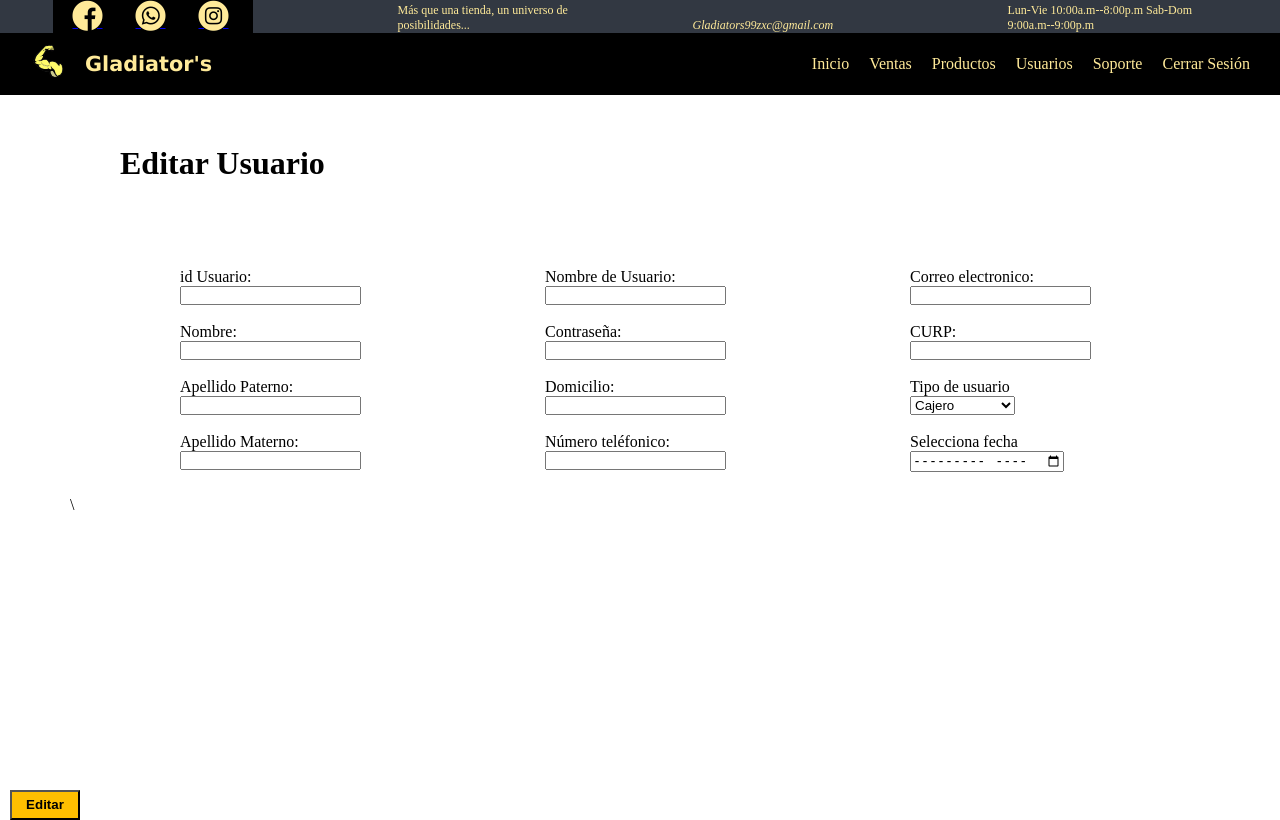
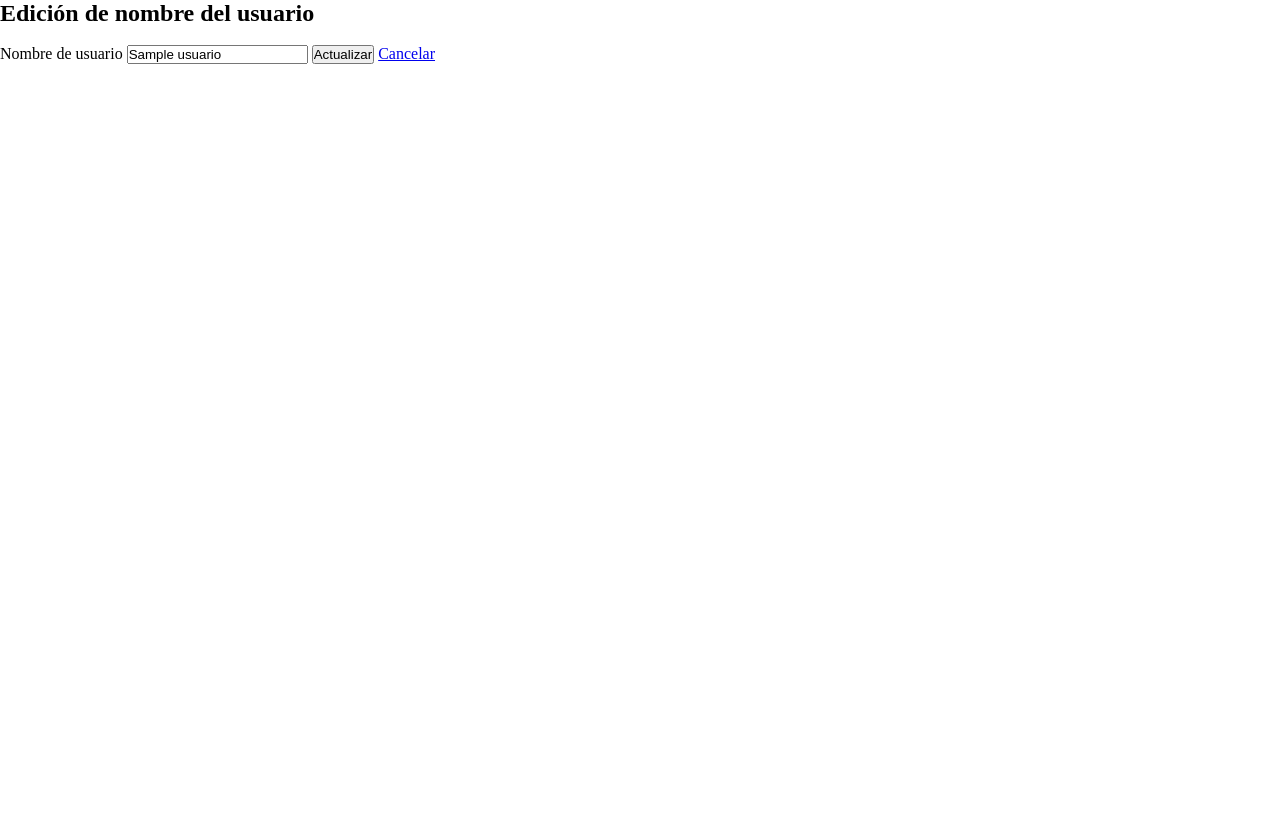
Before and after one commit to EsmeMP/gladiators_mine, a Flask app: template templates/editarUsuario.html in a window 1280 px wide. After the commit the page ends 64 px from the top, so only its background shows below. Run offline with Flask 3, Linux system fonts and the light colour scheme; the template is opened without the code that fills it: most values are stand-ins (such as "Sample title", 1, 10 or a date in 2020); some libraries are stand-ins or nearby versions.

Commit message:
Agregando registrar usuario

```diff
--- a/main.py
+++ b/main.py
@@ -1,5 +1,5 @@
 import psycopg2
-from flask import Flask, request, redirect, render_template, url_for
+from flask import Flask, request, redirect, render_template, jsonify, url_for
 # from flask_bootstrap import Bootstrap
 # from flask_wtf import FlaskForm
 # from wtforms.fields import PasswordField, StringField, SubmitField
@@ -33,6 +33,135 @@
 def consultar_usuario():
     return render_template('consultarUsuario.html')
 
+@app.route('/consultar_usuarios')
+def consultar_usuarios():
+    conn =db.conectar()
+    # crear un cursor (objeto para recorrer las tablas)
+    cursor = conn.cursor()
+    # ejecutar una consulta en postgres
+    cursor.execute('''SELECT * FROM usuario''')
+    #recuperar la informacion
+    datos = cursor.fetchall()
+    #cerrar cursos y conexion a la base de datos
+    cursor.close()
+    db.desconectar(conn)
+    return render_template('consultarUsuarios.html')
+
+
 @app.route('/registrar_usuario')
 def registrar_usuario():
     return render_template('regUsuario.html')
+
+
+
+@app.route('/registrar_usuario', methods=['POST'])
+def registrar_usuario_post():
+    nombre = request.form['nombre']
+    a_paterno = request.form['apellido_paterno']
+    a_materno = request.form['apellido_materno']
+    domicilio = request.form['domicilio']
+    numero_telefono = request.form['numero_telefonico']
+    curp = request.form['curp']
+    fecha_contratacion = request.form['date']
+    correo_electronico = request.form['correo_electronico']
+    username = request.form['nombre_usuario']
+    password = request.form['contraseña']
+    rol = request.form['tipos_de_usuario']
+
+    # Convertir rol a booleano
+    rol_booleano = True if rol == 'administrador' else False
+
+    conn = db.conectar()
+    cur = conn.cursor()
+
+    try:
+        # Inicia una transacción
+        cur.execute("BEGIN;")
+
+        # Inserta en info_empleado y obtiene el ID generado
+        cur.execute("""
+            INSERT INTO info_empleado (nombre, a_paterno, a_materno, domicilio, numero_telefono, curp, fecha_contratacion, correo_electronico)
+            VALUES (%s, %s, %s, %s, %s, %s, %s, %s)
+            RETURNING id_empleado;
+        """, (nombre, a_paterno, a_materno, domicilio, numero_telefono, curp, fecha_contratacion, correo_electronico))
+
+        resultado = cur.fetchone()
+        if resultado:
+            nuevo_id_empleado = resultado[0]
+        else:
+            raise Exception("No se pudo obtener el id_empleado generado.")
+
+        # Inserta en usuario utilizando el ID generado
+        cur.execute("""
+            INSERT INTO usuario (fk_info_empleado, username, password, rol)
+            VALUES (%s, %s, %s, %s);
+        """, (nuevo_id_empleado, username, password, rol_booleano))
+
+        # Finaliza la transacción
+        cur.execute("COMMIT;")
+
+        return render_template('regUsuario.html')
+
+    except Exception as e:
+        # En caso de error, deshace la transacción
+        conn.rollback()
+        return jsonify({"error": str(e)}), 400
+
+    finally:
+        # Cierra el cursor y la conexión
+        cur.close()
+        db.desconectar(conn)
+
+
+
+
+@app.route('/editar_usuario')
+def editar_usuario():
+    return render_template('editarUsuario.html')
+
+
+
+# CODIGO PIÑA
+#eliminar usuario
+@app.route('/delete_usuario/<int:id_usuario>', methods= ['POST'])
+def delete_usuario(id_usuario):
+    conn =db.conectar()
+
+    #crear un cursor (objeto para recorrer las tablas)#
+    cursor=conn.cursor()
+    # Borrar el registro con el id_seleccionado
+    cursor.execute('''DELETE FROM usuario' WHERE id_usuario= %s''',
+                   (id_usuario,))
+    conn.commit()
+    cursor.close()
+    db.desconectar(conn)
+    return redirect(url_for('index'))
+
+#TE MANDA A EDITAR
+@app.route('/update1_usuario/<int:id_usuario>', methods= ['POST'])
+def update1_usuario(id_usuario):
+    conn =db.conectar()
+
+    #crear un cursor (objeto para recorrer las tablas)#
+    cursor=conn.cursor()
+    # recuperar el registro del id_pais seleccionado
+    cursor.execute('''SELECT * FROM usuario WHERE id_usuario=%s''',(id_usuario,))
+    datos = cursor.fetchall()
+    cursor.close()
+    db.desconectar(conn)
+    return render_template('editar_usuario.html',datos=datos)
+
+
+#TE MANDA A ELIMINAR
+@app.route('/update2_usuario/<int:id_usuario>', methods= ['POST'])
+def update2_usuario(id_usuario):
+    nombre = request.form['nombre']
+    conn =db.conectar()
+
+    #crear un cursor (objeto para recorrer las tablas)#
+    cursor=conn.cursor()
+    cursor.execute('''UPDATE usuario SET username=%s WHERE id_usuario=%s''', (nombre, id_usuario,))
+    conn.commit()
+    cursor.close()
+    db.desconectar(conn)
+    return redirect(url_for('index'))
--- a/templates/editarUsuario.html
+++ b/templates/editarUsuario.html
@@ -3,98 +3,24 @@
 <head>
     <meta charset="UTF-8">
     <meta name="viewport" content="width=device-width, initial-scale=1.0">
-    <title>Editar Usario Gladiator's</title>
-    <link rel="stylesheet" href="../../Index_General/style.css">
-    <link rel="stylesheet" type="text/css"   href="../../styles/font/flaticon.css">
-    <link rel="stylesheet" href="../usuarioProducto CSS/editar.css">
+    <title>Editar usuario</title>
+    <link rel="stylesheet" href="../static/style/consulta_general.css">
+    <link rel="stylesheet" href="../static/style/assets/font/flaticon.css">
+    <link rel="stylesheet" href="../static/style/style.css">
 </head>
 <body>
-    <header>
-        <section class="incons-container">
-            <!-- Aqui van  los iconos de las redes sociales, eslogan, correo y horarios -->
-            <div class="incons">
-                <a href="/"><span class="flaticon-001-facebook"></span></a>
-                <a href="/"><span class="flaticon-003-whatsapp"></span></a>
-                <a href="/"><span class="flaticon-011-instagram"></span></a>
-            </div>
-            <div class="inf-p">
-                <p>Más que una tienda, un universo de posibilidades...</p>
-            </div>
-            <div class="correo-a">
-                <a href="Gladiators99zxc@gmail.com">Gladiators99zxc@gmail.com</a>
-            </div>
-            <div class="inf-p">
-                <p>Lun-Vie 10:00a.m--8:00p.m
-                Sab-Dom 9:00a.m--9:00p.m</p>
-            </div>
-        </section>
-        <nav>
-            <!-- Aqui va el logo y nombre de la tienda y el nombre de las secciones -->
-            <section class="logo-gladiators">
-                <a href="index.html"><img src="../../assets/img/Logotipo_GladiatorsTransparente.png" alt="imagen-logo"></a>
-                <h5>Gladiator's</h5>
-            </section>
-            <section class="secciones">
-                <a href="./pages/index.html">Inicio</a>
-                <a href="./pages/index.html">Ventas</a>
-                <a href="./pages/index.html">Productos</a>
-                <a href="./pages/index.html">Usuarios</a>
-                <a href="./pages/index.html">Soporte</a>
-                <a href="./pages/index.html">Cerrar Sesión</a>
-            </section>
-        </nav>
-    </header>
-    <h1>Editar Usuario</h1>
-    <br><br>
-    <main>
-        <section class="label">
-            <label for="nombre">id Usuario:</label>
-            <input type="text" id="id usuario" name="id" autocomplete="id usuario" required>
-            <br><br>
-            <label for="nombre">Nombre:</label>
-            <input type="text" id="nombre" name="nombre" autocomplete="name" required>
-            <br><br>
-            <label for="nombre">Apellido Paterno:</label>
-            <input type="double" id="apellido paterno" name="apellido paterno"" autocomplete="apellido paterno"" required>
-            <br><br>
-            <label for="nombre">Apellido Materno:</label>
-            <input type="int" id="apellido materno" name="apellido materno" autocomplete="apellido materno" required>
-            <br><br>
-        </section>
-        <section class="label">
-            <label for="nombre">Nombre de Usuario:</label>
-            <input type="int" id="nombre de usuario" name="nombre de usuario" autocomplete="nombre de usuario" required>
-            <br><br>
-            <label for="nombre">Contraseña:</label>
-            <input type="int" id="contraseña" name="contraseña" autocomplete="contraseña" required>
-            <br><br>
-            <label for="nombre">Domicilio:</label>
-            <input type="int" id="domicilio" name="domicilio" autocomplete="domicilio" required>
-            <br><br>
-            <label for="nombre">Número teléfonico:</label>
-            <input type="int" id="número teléfonico" name="número teléfonico" autocomplete="número teléfonico" required>
-            <br><br>
-        </section>
-        <section class="label">
-            <label for="nombre">Correo electronico:</label>
-            <input type="int" id="correo electronico" name="correo electronico" autocomplete="correo electronico" required>
-            <br><br>
-            <label for="curp"> CURP:</label>
-            <input type="text" id="nombre" name="nombre" autocomplete="name" required>
-            <br><br>
-            <label for="tipos de usuario">Tipo de usuario </label>
-            <select name="tipos de usuario" id="tipo de usuario">
-            <option value="cajero">Cajero</option>
-            <option value="administrador">Administrador </option>
-            </select>
-            <br><br>
-            <label for="mes">Selecciona fecha</label>
-            <input type="month" name="mes" id="mes">
-            <br><br>
-        </section>
-        <div>
-            <button class="blog-button" type="submit"><b>Editar</b></button>\
-        </div>
-        </main>
+    <div class="container-fluid">
+        <h2>Edición de nombre del usuario</h2>
+        <br>
+         {% for usuario in datos %}
+        <form action="{{ url_for('update2_usuario', id_usuario=usuario[0]) }}" method="post">
+            <input type="hidden" name="id" value="{{ usuario[0] }}">
+            <label for="Nombre">Nombre de usuario</label>
+            <input type="text" name="nombre" value="{{ usuario[1] }}">
+            <input type="submit" value="Actualizar">
+            <a href="{{ url_for('index') }}">Cancelar</a>
+        </form>
+        {% endfor %}
+    </div>
 </body>
 </html>
--- a/templates/regVenta.html
+++ b/templates/regVenta.html
@@ -35,12 +35,12 @@
                 <h5>Gladiator's</h5>
             </section>
             <section class="secciones">
-                <a href="/">Inicio</a>
+                <a href="{{ url_for('registrar_usuario')}}">Inicio</a>
                 <a href="./pages/index.html">Ventas</a>
                 <a href="consultar_usuario">Productos</a>
                 <a href="./consultarUsuario.html">Usuarios</a>
                 <a href="{{ url_for('consultar_usuario')}}">Soporte</a>
-                <a href="./pages/index.html">Cerrar Sesión</a>
+                <a href="{{ url_for('registrar_usuario')}}">Cerrar Sesión</a>
             </section>
         </nav>
     </header>
```
Also changed, not shown: templates/consultarUsuarios.html (+34 -27 lines), templates/regUsuario.html (+38 -57 lines).
